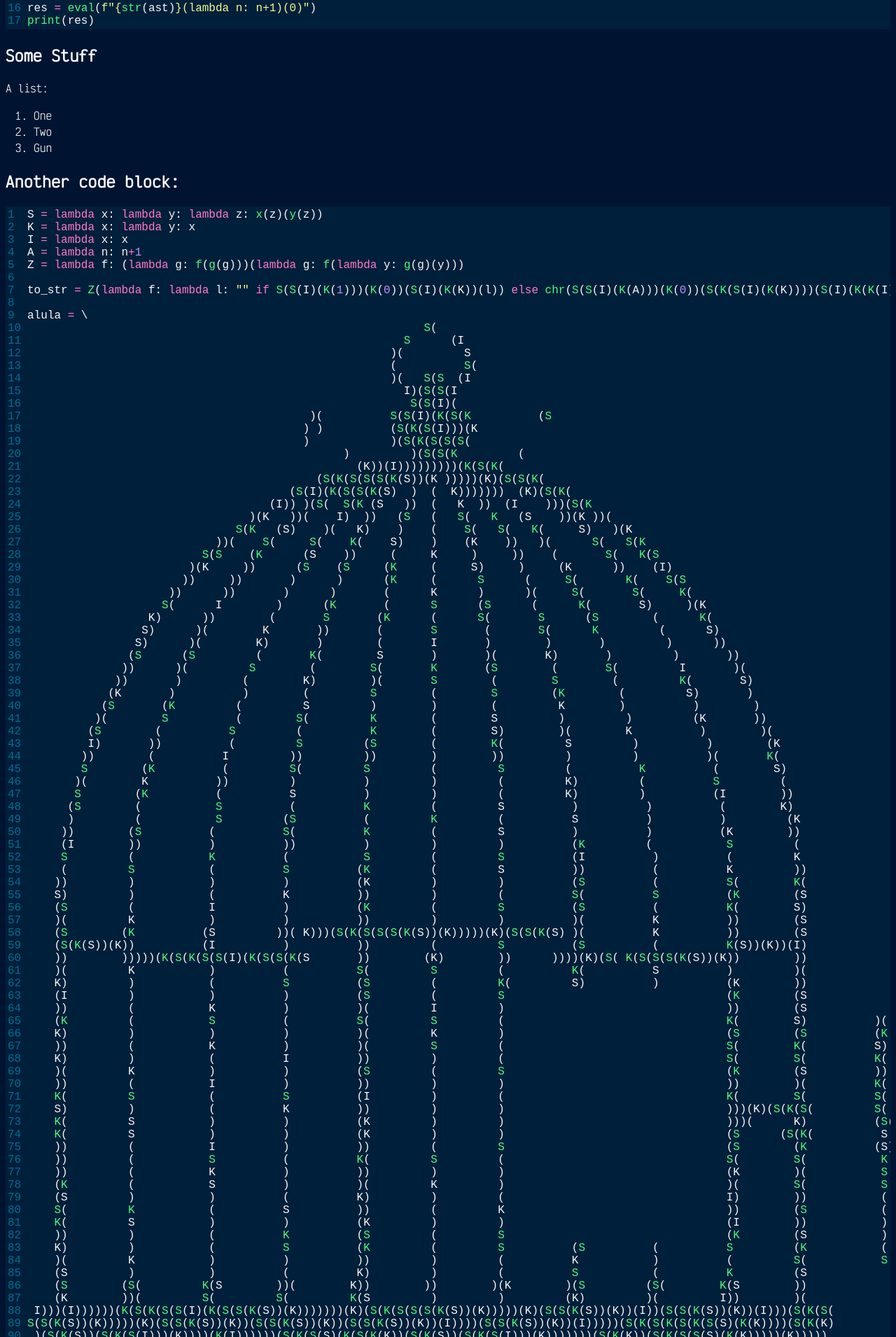
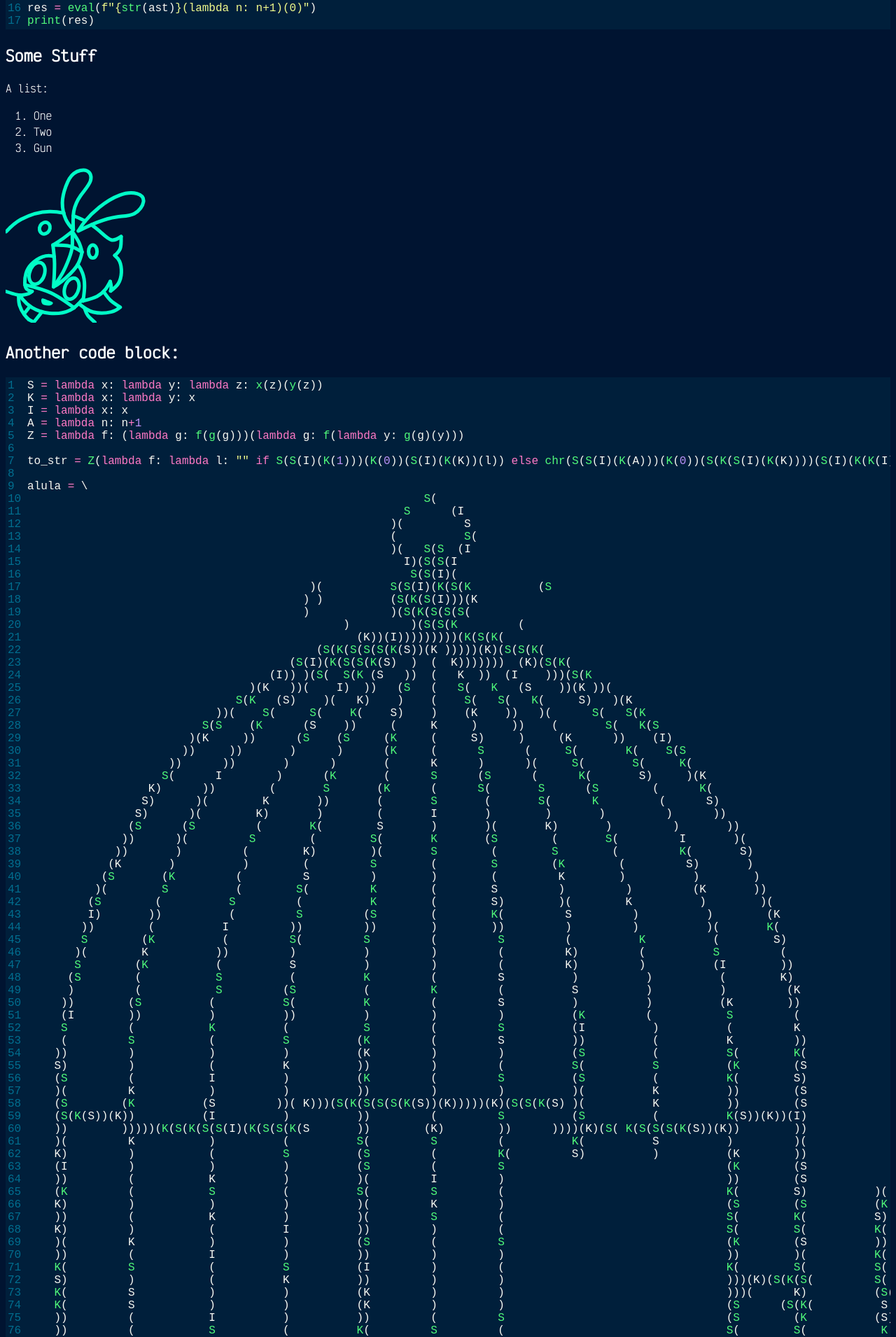
Before and after one commit to JuliaPoo/juliapoo.github.io, a Jekyll site: the page built from _posts/2021-12-9-my-first-post.md, in a window 1280 px wide. Shown: the part 611-2521 px from the top of the page at 70% size. Built offline with Jekyll 4.4.1, drawn with Linux system fonts in a browser that asks for light colours.

Commit message:
Procrastinated writing html

```diff
--- a/_includes/nav.html
+++ b/_includes/nav.html
@@ -4,7 +4,6 @@
         class="nohover nav-icon"
         target="_blank"
     >
-        <img class="nav-icon" src="/assets/img/alula-neon.svg">
     </a>
     <span class="nav-items">
     {% for item in site.data.nav %}
--- a/_posts/2021-12-9-my-first-post.md
+++ b/_posts/2021-12-9-my-first-post.md
@@ -36,6 +36,8 @@ A list:
 1. One
 2. Two
 3. Gun
+
+<img src="/assets/img/alula-neon.svg" alt="drawing" style="width:200px;"/>
 
 ## Another code block:
 
--- a/_sass/code.scss
+++ b/_sass/code.scss
@@ -1,5 +1,5 @@
 // Generic code styling
-code * {
+code, code * {
     font-size: large;
 }
 
--- a/_sass/nav.scss
+++ b/_sass/nav.scss
@@ -18,5 +18,15 @@
 .nav-icon {
     display: inline-block;
     height: 5em;
+    width: 5em;
     vertical-align: bottom;
+    background-image: url(/assets/img/alula-neon.svg);
+    background-size: contain;
+    background-repeat: no-repeat;
 }
+
+.nav-icon:hover {
+    background-image: url(/assets/img/alula-neon-smiling.svg);
+    background-size: contain;
+    background-repeat: no-repeat;
+}
```
Also changed, not shown: assets/img/alula-neon-smiling.svg (added), 1 other file.
